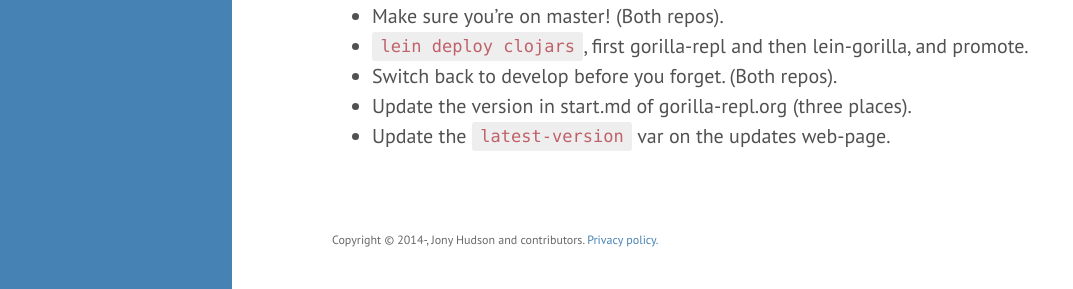
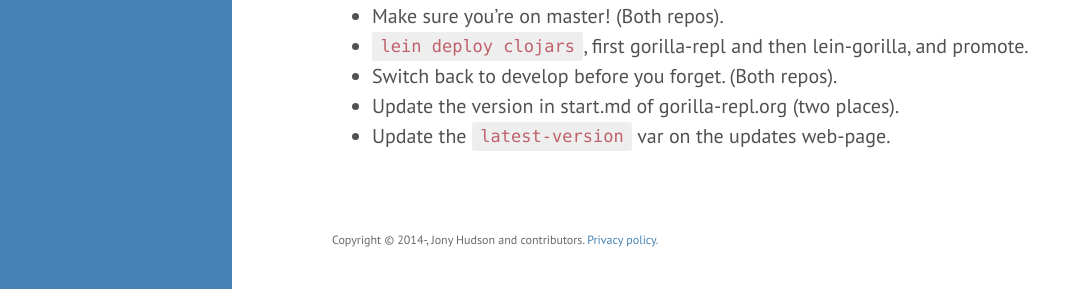
Before and after one commit to JonyEpsilon/gorilla-repl.org, a Jekyll site: the page built from developers.md, in a window 1280 px wide and 900 px high, scrolled down 541 px. Shown: the part 551-840 px from the top of the window, without its empty margins (8-1081 px from the left). Built offline with Jekyll 4.4.1, drawn with Linux system fonts in a browser that asks for light colours; Markdown is read by kramdown in place of the engine named in the settings.

Commit message:
Update developer docs.

```diff
--- a/developers.md
+++ b/developers.md
@@ -39,5 +39,5 @@ unmerged branches that will definitely no longer be used should also be deleted.
 - Make sure you're on master! (Both repos).
 - `lein deploy clojars`, first gorilla-repl and then lein-gorilla, and promote.
 - Switch back to develop before you forget. (Both repos).
-- Update the version in start.md of gorilla-repl.org (three places).
+- Update the version in start.md of gorilla-repl.org (two places).
 - Update the `latest-version` var on the updates web-page.
```
